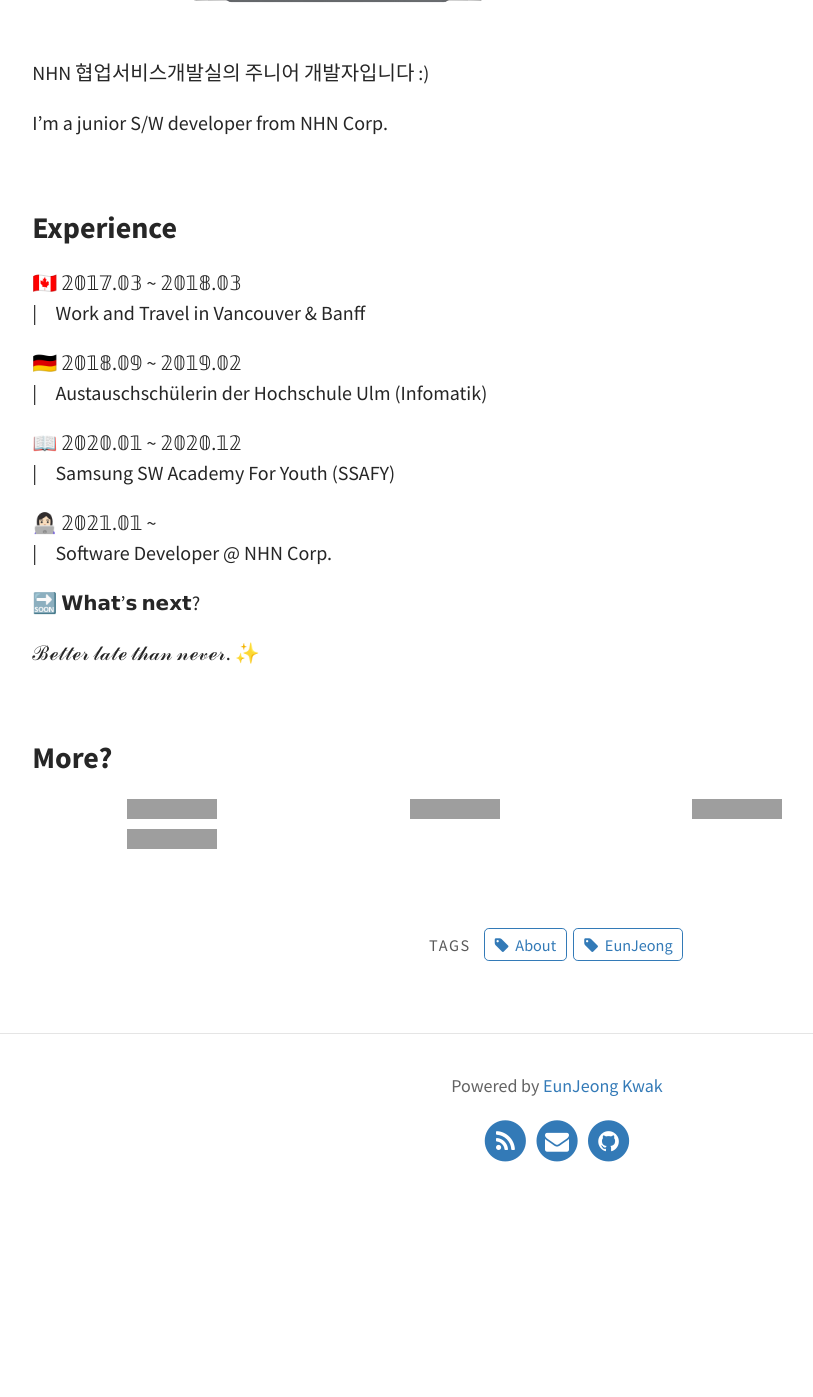
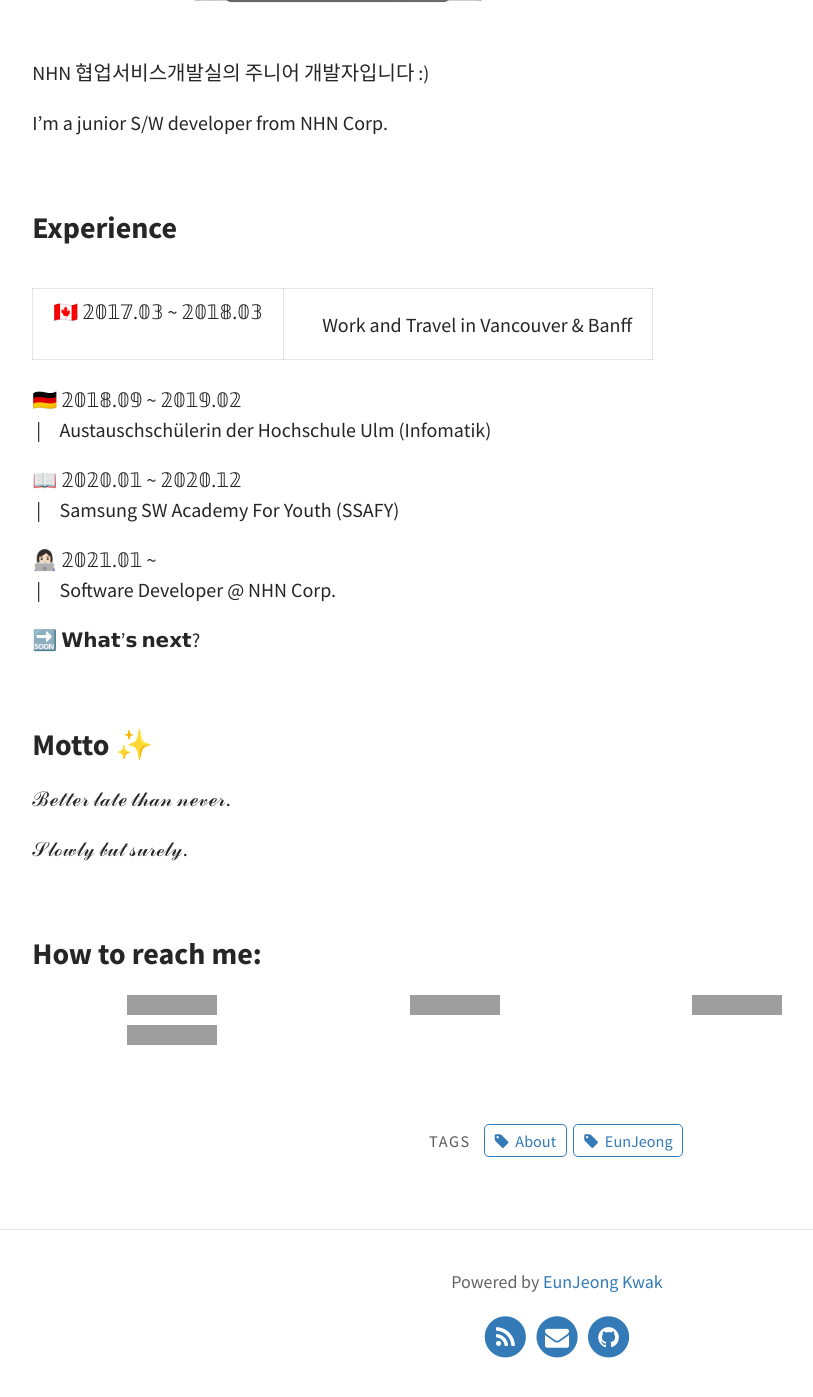
Before and after one commit to rachel-kwak/rachel-kwak.github.io, a Jekyll site: the page built from pages/about.md, in a window 1280 px wide and 1400 px high, scrolled down 954 px, cut to the strip 0-1397 px from the top of the window. Shown: the whole strip, without its empty margins (83-896 px from the left). Built offline with Jekyll 4.4.1, drawn with Linux system fonts in a browser that asks for light colours; before the commit the page ends 2157 px from its top, so only the background shows below that; grey boxes are pictures that could not be loaded.

Commit message:
about me

```diff
--- a/pages/about.md
+++ b/pages/about.md
@@ -26,25 +26,30 @@ I'm a junior S/W developer from NHN Corp.
 
 ### Experience
 
-🇨🇦 𝟚𝟘𝟙𝟟.𝟘𝟛 ~ 𝟚𝟘𝟙𝟠.𝟘𝟛 <br>
- |ㅤWork and Travel in Vancouver & Banff
+🇨🇦 𝟚𝟘𝟙𝟟.𝟘𝟛 ~ 𝟚𝟘𝟙𝟠.𝟘𝟛 <br>&nbsp;|ㅤWork and Travel in Vancouver & Banff
 
 🇩🇪 𝟚𝟘𝟙𝟠.𝟘𝟡 ~ 𝟚𝟘𝟙𝟡.𝟘𝟚 <br>
- |ㅤAustauschschülerin der Hochschule Ulm (Infomatik)
+&nbsp;|ㅤAustauschschülerin der Hochschule Ulm (Infomatik)
 
 📖 𝟚𝟘𝟚𝟘.𝟘𝟙 ~ 𝟚𝟘𝟚𝟘.𝟙𝟚 <br>
- |ㅤSamsung SW Academy For Youth (SSAFY)
+&nbsp;|ㅤSamsung SW Academy For Youth (SSAFY)
 
 👩🏻‍💻 𝟚𝟘𝟚𝟙.𝟘𝟙 ~ <br>
- |ㅤSoftware Developer @ NHN Corp.
+&nbsp;|ㅤSoftware Developer @ NHN Corp.
 
 🔜 𝗪𝗵𝗮𝘁’𝘀 𝗻𝗲𝘅𝘁?
 
-ℬℯ𝓉𝓉ℯ𝓇 𝓁𝒶𝓉ℯ 𝓉𝒽𝒶𝓃 𝓃ℯ𝓋ℯ𝓇. ✨
+<br>
+
+### Motto ✨
+
+ℬℯ𝓉𝓉ℯ𝓇 𝓁𝒶𝓉ℯ 𝓉𝒽𝒶𝓃 𝓃ℯ𝓋ℯ𝓇.
+
+𝒮𝓁ℴ𝓌𝓁𝓎 𝒷𝓊𝓉 𝓈𝓊𝓇ℯ𝓁𝓎.
 
 <br>
 
-### More?
+### How to reach me:
 
 [![Gmail Badge](https://img.shields.io/badge/Gmail-d14836?style=flat-square&logo=Gmail&logoColor=white&link=mailto:iamkkwak@gmail.com)](mailto:iamkkwak@gmail.com) [![Tech Blog Badge](http://img.shields.io/badge/-Tech%20blog-black?style=flat-square&logo=github&link=https://eun-jeong.tistory.com)](https://eun-jeong.tistory.com) [![Linkedin Badge](https://img.shields.io/badge/-LinkedIn-blue?style=flat-square&logo=Linkedin&logoColor=white&link=www.linkedin.com/in/eun-jeong)](https://www.linkedin.com/in/eun-jeong) [![Facebook Badge](https://img.shields.io/badge/facebook-1877f2?style=flat-square&logo=facebook&logoColor=white&link=https://www.facebook.com/kwakeunjeong2)](https://www.facebook.com/kwakeunjeong2)
 
```
